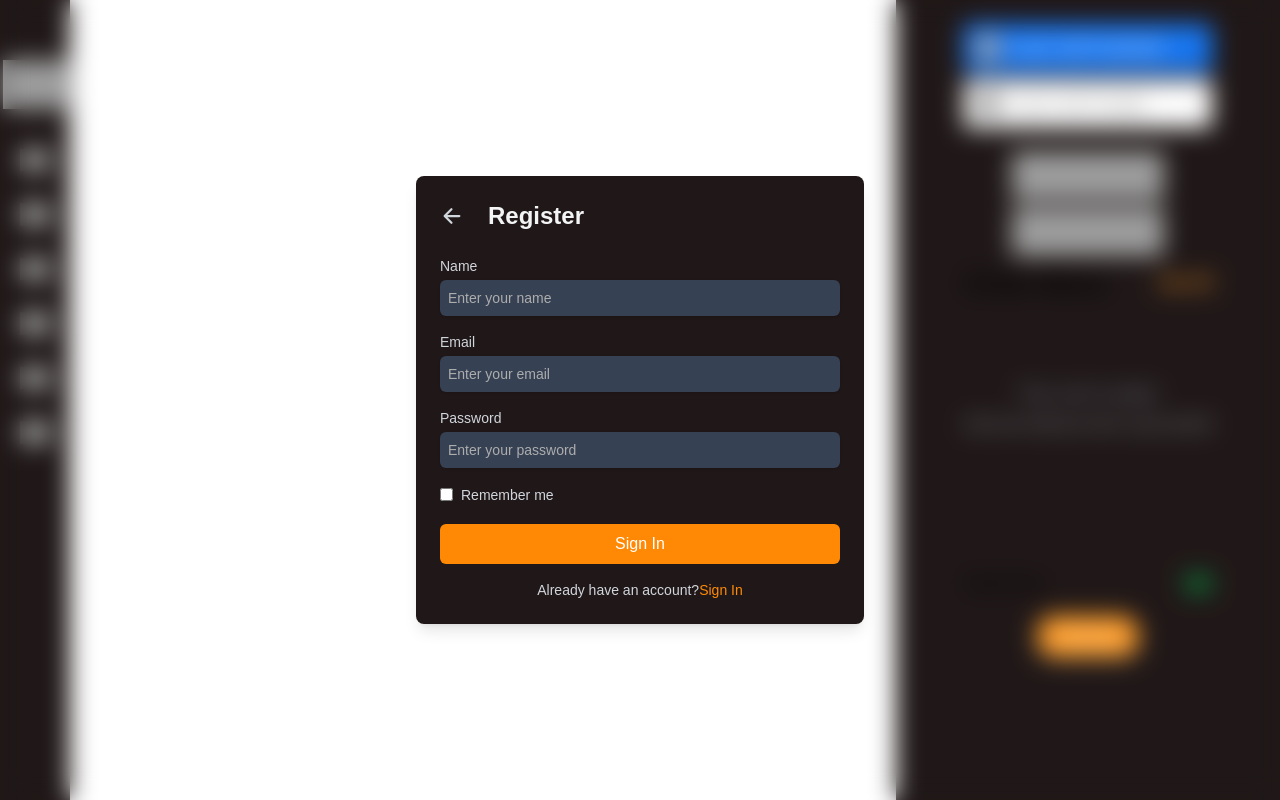
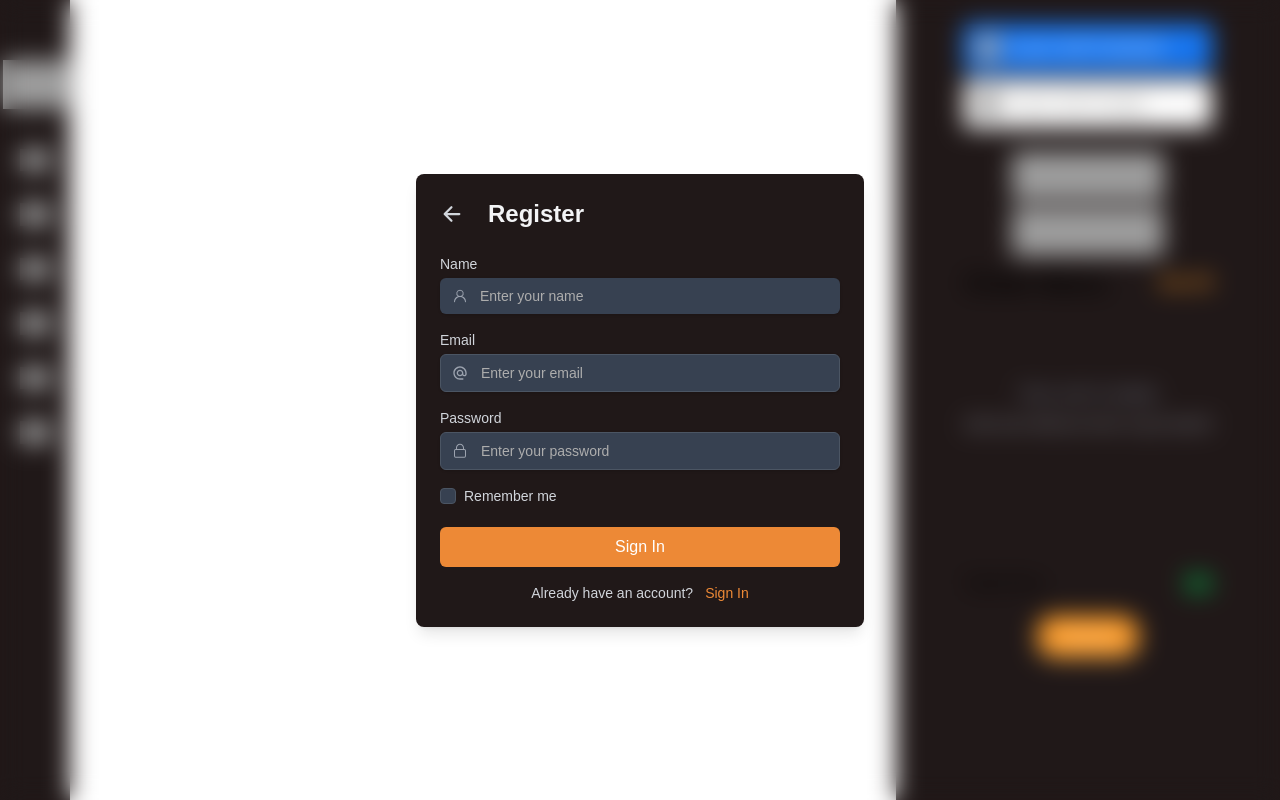
Before and after one commit to ayaosamaramadan/Pizza-Shop, a Next.js app: page /auth/signup in a window 1280 px wide. Built offline with nearby package versions, Linux system fonts and the light colour scheme; grey boxes are pictures that could not be loaded.

Commit message:
enhance login and signup forms

```diff
--- a/src/app/auth/signin/comp/signinform.tsx
+++ b/src/app/auth/signin/comp/signinform.tsx
@@ -2,9 +2,11 @@
 import Link from "next/link";
 import { IoArrowBack } from "react-icons/io5";
 import { signIn } from "next-auth/react";
-import  {useRef, useState}  from "react";
+import { useRef, useState } from "react";
 import { loginSchema } from "@/validations/auth";
 import { ZodError } from "zod";
+import { MdAlternateEmail } from "react-icons/md";
+import { RiLockPasswordLine } from "react-icons/ri";
 
 const Signinform = () => {
   const [emailError, setEmailError] = useState<string | null>(null);
@@ -16,7 +18,7 @@ const Signinform = () => {
   const handleLogin = async (event: React.FormEvent<HTMLFormElement>) => {
     event.preventDefault();
 
-    if(!formrefref.current) return;
+    if (!formrefref.current) return;
 
     const formData = new FormData(formrefref.current);
 
@@ -32,28 +34,22 @@ const Signinform = () => {
 
     // console.log(data);
 
-    try{
+    try {
       loginSchema().parse(data);
       setIsLoading(true);
 
-     const res=await signIn("credentials", {
+      const res = await signIn("credentials", {
         redirect: false,
         email: data.email,
         password: data.password,
-     } );
+      });
 
       if (res?.error) {
         setGeneralError("Invalid email or password.");
       } else {
         alert("Login successful!");
       }
-
-
-
-    }
-
-
-    catch (error) {
+    } catch (error) {
       if (error instanceof ZodError) {
         // Handle Zod validation errors
         error.errors.forEach((err) => {
@@ -68,24 +64,19 @@ const Signinform = () => {
         console.error("Error signing in:", error);
         setGeneralError("An unexpected error occurred. Please try again.");
       }
-    }
-
-    finally{
+    } finally {
       setIsLoading(false);
     }
-
   };
   return (
     <>
       <div className="fixed inset-0 flex items-center justify-center z-50 backdrop-blur-md">
         <form
-
           onSubmit={handleLogin}
-
           ref={formrefref}
           noValidate
-
-         className="bg-[#201818] p-6 rounded-lg shadow-lg w-full max-w-md">
+          className="bg-[#201818] p-6 rounded-lg shadow-lg w-full max-w-md"
+        >
           <div className="flex items-center gap-6 mb-6">
             <button
               type="button"
@@ -98,20 +89,27 @@ const Signinform = () => {
           </div>
 
           <div className="mb-4">
+
             <label
               htmlFor="email"
               className="block text-sm font-medium text-gray-300"
             >
               Email
             </label>
+            <div className="relative">
+            <span className="absolute inset-y-0 left-0 flex items-center pl-3 text-gray-400">
+              <MdAlternateEmail />
+            </span>
             <input
               type="email"
               id="email"
               name="email"
-              className="mt-1 p-2 block w-full rounded-md border-gray-600 bg-gray-700 text-gray-100 shadow-sm focus:border-indigo-500 focus:ring-indigo-500 sm:text-sm"
+              className="mt-1 p-2 pl-10 block w-full rounded-md border-gray-600 bg-gray-700 text-gray-100 shadow-sm focus:border-orange-600 focus:ring-orange-600 sm:text-sm"
               placeholder="Enter your email"
               required
             />
+            </div>
+
             {emailError && (
               <p className="text-red-500 text-sm mt-1">{emailError}</p>
             )}
@@ -124,19 +122,26 @@ const Signinform = () => {
             >
               Password
             </label>
+
+            <div className="relative">
+            <span className="absolute inset-y-0 left-0 flex items-center pl-3 text-gray-400">
+            <RiLockPasswordLine />
+            </span>
             <input
               type="password"
               id="password"
               name="password"
-              className="mt-1 p-2 block w-full rounded-md border-gray-600 bg-gray-700 text-gray-100 shadow-sm focus:border-indigo-500 focus:ring-indigo-500 sm:text-sm"
+              className="mt-1 p-2 pl-10 block w-full rounded-md border-gray-600 bg-gray-700 text-gray-100 shadow-sm focus:border-orange-600 focus:ring-orange-600 sm:text-sm"
                placeholder="Enter your password"
               minLength={8}
               required
             />
+            </div>
             {passwordError && (
               <p className="text-red-500 text-sm mt-1">{passwordError}</p>
             )}
           </div>
+
 
           <div className="mb-4">
             <label
@@ -160,14 +165,37 @@ const Signinform = () => {
             type="submit"
             className="w-full cursor-pointer bg-orange-400 text-white py-2 px-4 rounded-md hover:bg-orange-500 focus:outline-none focus:ring-2 focus:ring-orange-500 focus:ring-offset-2"
           >
-           {isLoading? "Loading..." : "Login"}
+            {isLoading ? (
+              <>
+                <svg
+                  aria-hidden="true"
+                  role="status"
+                  className="inline w-4 h-4 me-3 text-white animate-spin"
+                  viewBox="0 0 100 101"
+                  fill="none"
+                  xmlns="http://www.w3.org/2000/svg"
+                >
+                  <path
+                    d="M100 50.5908C100 78.2051 77.6142 100.591 50 100.591C22.3858 100.591 0 78.2051 0 50.5908C0 22.9766 22.3858 0.59082 50 0.59082C77.6142 0.59082 100 22.9766 100 50.5908ZM9.08144 50.5908C9.08144 73.1895 27.4013 91.5094 50 91.5094C72.5987 91.5094 90.9186 73.1895 90.9186 50.5908C90.9186 27.9921 72.5987 9.67226 50 9.67226C27.4013 9.67226 9.08144 27.9921 9.08144 50.5908Z"
+                    fill="#E5E7EB"
+                  />
+                  <path
+                    d="M93.9676 39.0409C96.393 38.4038 97.8624 35.9116 97.0079 33.5539C95.2932 28.8227 92.871 24.3692 89.8167 20.348C85.8452 15.1192 80.8826 10.7238 75.2124 7.41289C69.5422 4.10194 63.2754 1.94025 56.7698 1.05124C51.7666 0.367541 46.6976 0.446843 41.7345 1.27873C39.2613 1.69328 37.813 4.19778 38.4501 6.62326C39.0873 9.04874 41.5694 10.4717 44.0505 10.1071C47.8511 9.54855 51.7191 9.52689 55.5402 10.0491C60.8642 10.7766 65.9928 12.5457 70.6331 15.2552C75.2735 17.9648 79.3347 21.5619 82.5849 25.841C84.9175 28.9121 86.7997 32.2913 88.1811 35.8758C89.083 38.2158 91.5421 39.6781 93.9676 39.0409Z"
+                    fill="currentColor"
+                  />
+                </svg>
+                Loading...
+              </>
+            ) : (
+              "Login"
+            )}
           </button>
 
           <p className="mt-4 text-center text-sm text-gray-300">
             Do not have an account?
             <Link
               href="/auth/signup"
-              className="text-orange-400 hover:underline"
+              className="ml-3 text-orange-400 hover:underline"
             >
               Sign Up
             </Link>
--- a/src/app/auth/signup/comp/signupform.tsx
+++ b/src/app/auth/signup/comp/signupform.tsx
@@ -1,5 +1,7 @@
 import Link from "next/link";
+import { GoLock, GoPerson } from "react-icons/go";
 import { IoArrowBack } from "react-icons/io5";
+import { MdAlternateEmail } from "react-icons/md";
 
 const Signupform = () => {
   return (
@@ -18,6 +20,7 @@ const Signupform = () => {
             <h1 className="text-2xl font-bold text-gray-100">Register</h1>
           </div>
 
+
           <div className="mb-4">
             <label
               htmlFor="name"
@@ -25,14 +28,20 @@ const Signupform = () => {
             >
               Name
             </label>
+               <div className="relative">
+                        <span className="absolute inset-y-0 left-0 flex items-center pl-3 text-gray-400">
+                        <GoPerson />
+
+                        </span>
             <input
               type="name"
               id="name"
               name="name"
-              className="mt-1 p-2 block w-full rounded-md border-gray-600 bg-gray-700 text-gray-100 shadow-sm focus:border-indigo-500 focus:ring-indigo-500 sm:text-sm"
+                          className="mt-1 p-2 pl-10 block w-full rounded-md border-gray-600 bg-gray-700 text-gray-100 shadow-sm focus:border-orange-600 focus:ring-orange-600 sm:text-sm"
               placeholder="Enter your name"
               required
             />
+          </div>
           </div>
 
           <div className="mb-4">
@@ -42,14 +51,19 @@ const Signupform = () => {
             >
               Email
             </label>
+            <div className="relative">
+                        <span className="absolute inset-y-0 left-0 flex items-center pl-3 text-gray-400">
+                        <MdAlternateEmail />
+                        </span>
             <input
               type="email"
               id="email"
               name="email"
-              className="mt-1 p-2 block w-full rounded-md border-gray-600 bg-gray-700 text-gray-100 shadow-sm focus:border-indigo-500 focus:ring-indigo-500 sm:text-sm"
+                          className="mt-1 p-2 pl-10 block w-full rounded-md border-gray-600 bg-gray-700 text-gray-100 shadow-sm focus:border-orange-600 focus:ring-orange-600 sm:text-sm"
               placeholder="Enter your email"
               required
             />
+          </div>
           </div>
 
           <div className="mb-4">
@@ -59,15 +73,20 @@ const Signupform = () => {
             >
               Password
             </label>
+            <div className="relative">
+                        <span className="absolute inset-y-0 left-0 flex items-center pl-3 text-gray-400">
+                        <GoLock/>
+                        </span>
             <input
               type="password"
               id="password"
               name="password"
-              className="mt-1 p-2 block w-full rounded-md border-gray-600 bg-gray-700 text-gray-100 shadow-sm focus:border-indigo-500 focus:ring-indigo-500 sm:text-sm"
+                          className="mt-1 p-2 pl-10 block w-full rounded-md border-gray-600 bg-gray-700 text-gray-100 shadow-sm focus:border-orange-600 focus:ring-orange-600 sm:text-sm"
               placeholder="Enter your password"
               minLength={8}
               required
             />
+          </div>
           </div>
 
           <div className="mb-4">
@@ -96,7 +115,7 @@ const Signupform = () => {
             Already have an account?
             <Link
               href="/auth/signin"
-              className="text-orange-400 hover:underline"
+              className="ml-3 text-orange-400 hover:underline"
             >
               Sign In
             </Link>
--- a/src/app/globals.css
+++ b/src/app/globals.css
@@ -1,5 +1,7 @@
 @import "tailwindcss";
-
+@import "flowbite/src/themes/default";
+@plugin "flowbite/plugin";
+@source "../node_modules/flowbite";
 
 :root {
   --background: #ffffff8e;
--- a/src/validations/auth.ts
+++ b/src/validations/auth.ts
@@ -8,3 +8,13 @@ export const loginSchema = () => {
             .max(20, "Password must be at most 20 characters long"),
     });
 };
+
+export const signupSchema = () => {
+    return z.object({
+        name: z.string().trim().min(1, "Name is required"),
+        email: z.string().trim().email("Invalid email address"),
+        password: z.string()
+            .min(8, "Password must be at least 8 characters long")
+            .max(20, "Password must be at most 20 characters long"),
+    });
+};
```
Lines whose indentation alone changed are shown as unchanged.
